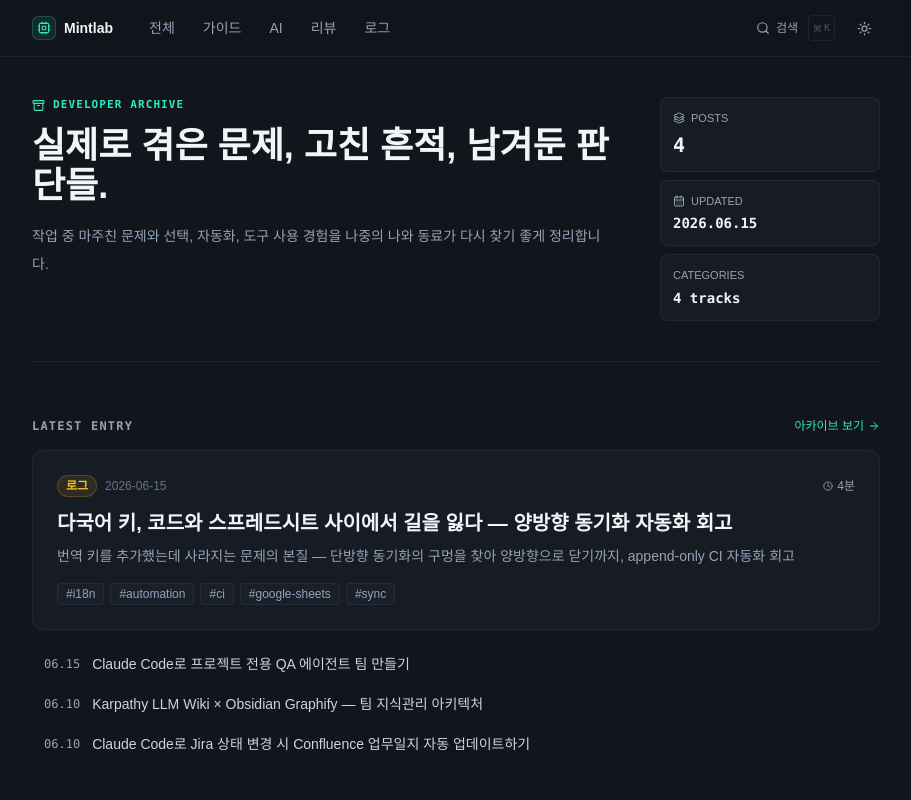
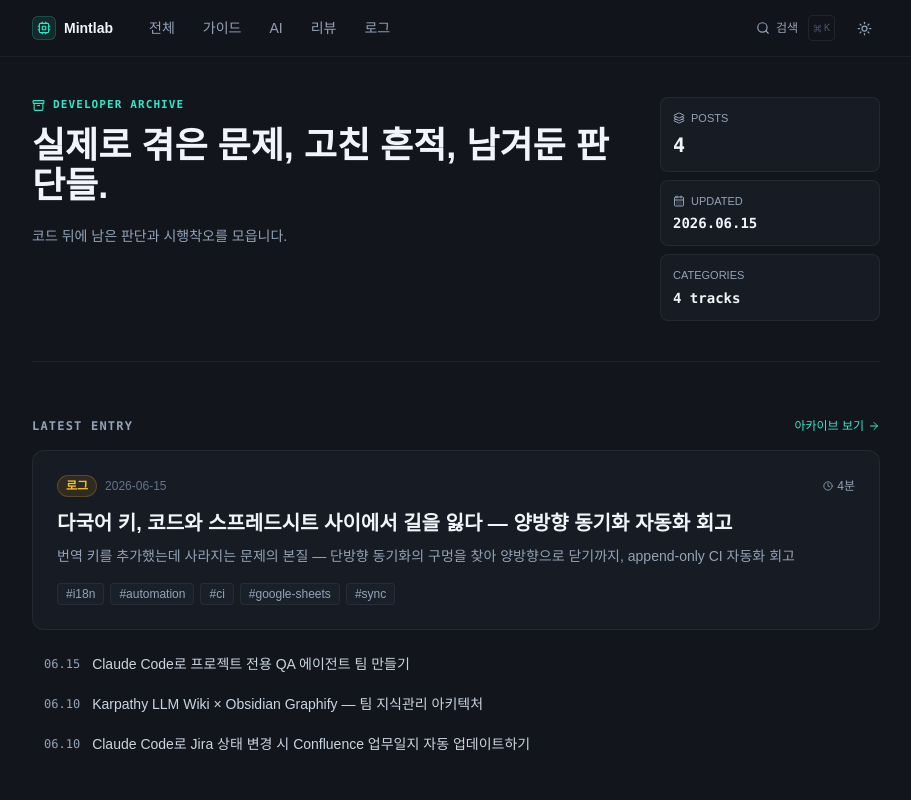
Before and after one commit to dev-ming/mintlab, a Next.js app: page / in a window 1280 px wide. Shown: the top 800 px of the page, without its empty margins (184-1095 px from the left). Built offline with nearby package versions, Linux system fonts and the light colour scheme; a web font is replaced by a local one.

Commit message:
✏️ 홈 아카이브 소개 문구 변경

```diff
--- a/app/page.tsx
+++ b/app/page.tsx
@@ -25,7 +25,7 @@ export default function HomePage() {
             실제로 겪은 문제, 고친 흔적, 남겨둔 판단들.
           </h1>
           <p className="mt-4 max-w-xl text-sm leading-7 text-slate-500 dark:text-slate-400">
-            작업 중 마주친 문제와 선택, 자동화, 도구 사용 경험을 나중의 나와 동료가 다시 찾기 좋게 정리합니다.
+            코드 뒤에 남은 판단과 시행착오를 모읍니다.
           </p>
         </div>
 
```
